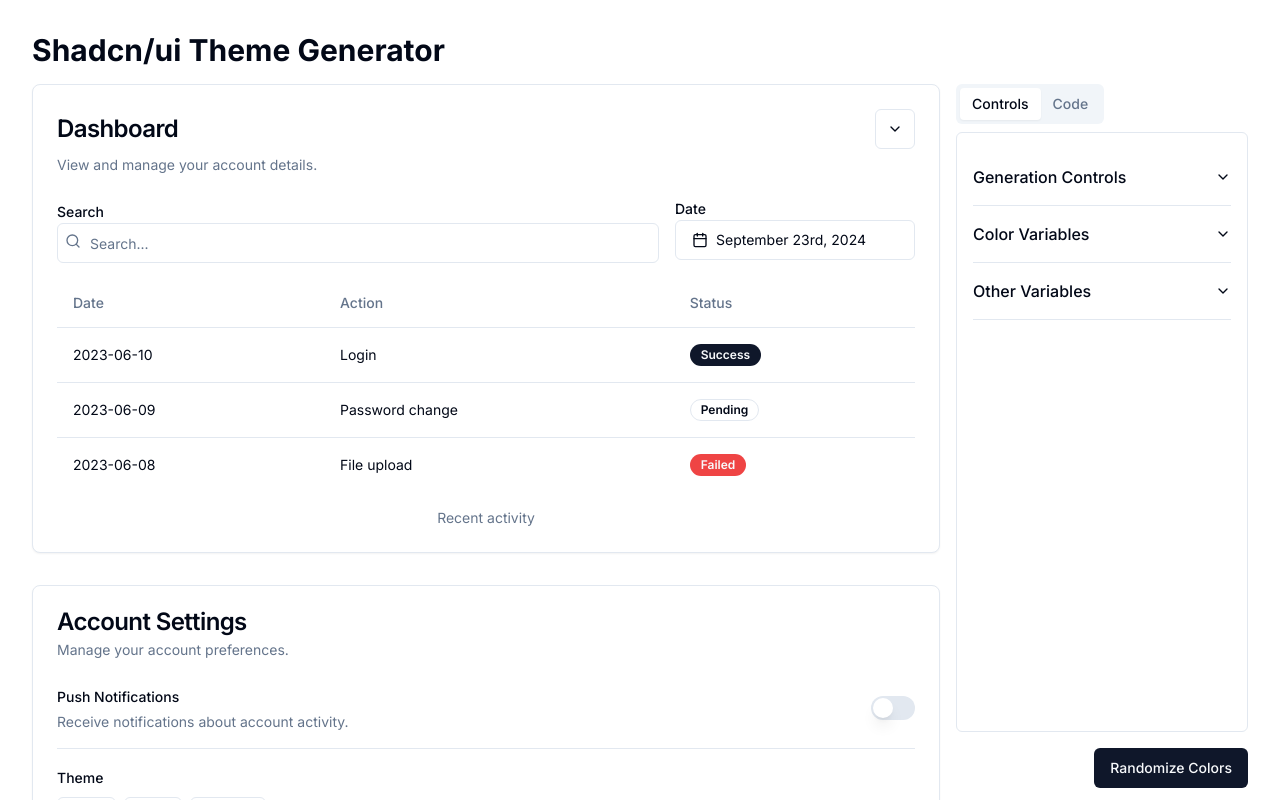
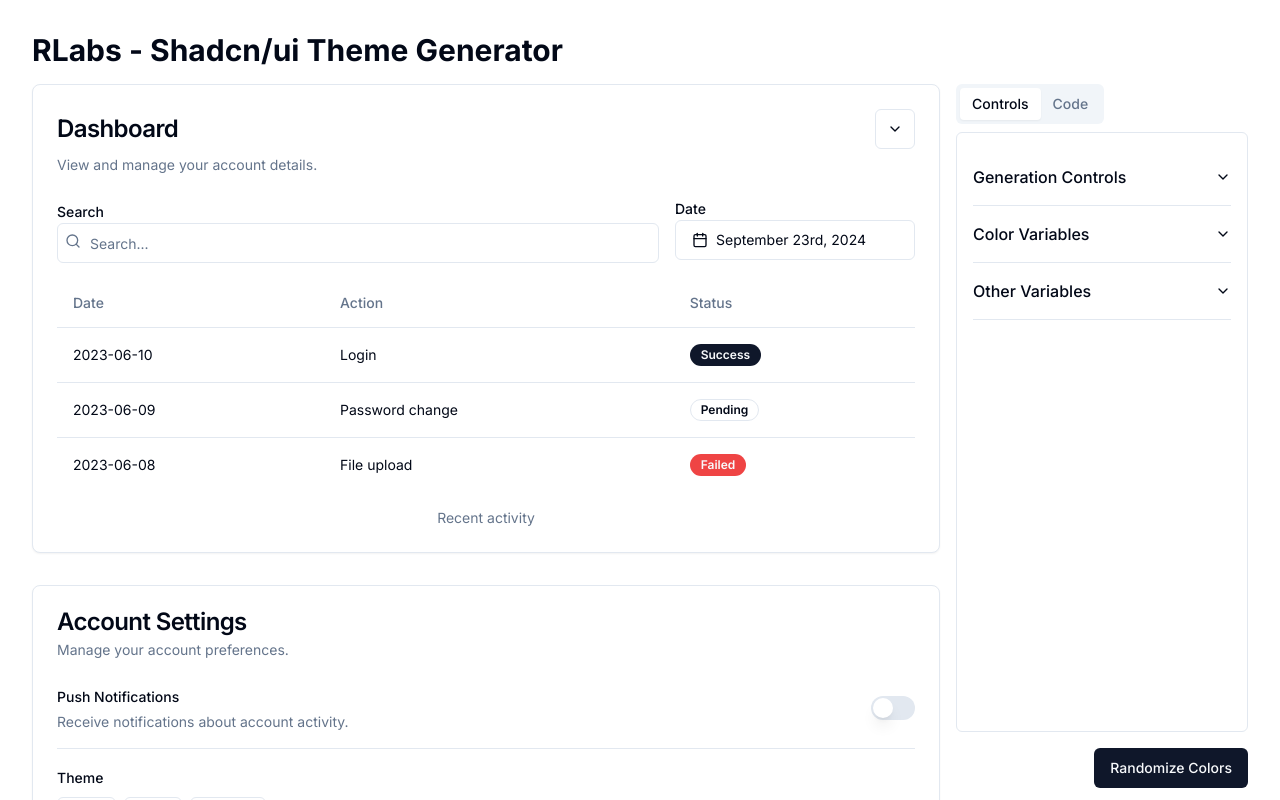
Before and after one commit to brucewedding/shadcn-theme-generator, a Next.js app: page / in a window 1280 px wide. Shown: the top 800 px of the page. Built offline with nearby package versions, Linux system fonts and the light colour scheme.

Commit message:
change page title

```diff
--- a/src/app/page.tsx
+++ b/src/app/page.tsx
@@ -6,7 +6,9 @@ function ThemeGenerator() {
   return (
     <section className="p-4">
       <main className="container mx-auto p-4">
-        <h1 className="text-3xl font-bold mb-4">Shadcn/ui Theme Generator</h1>
+        <h1 className="text-3xl font-bold mb-4">
+          RLabs - Shadcn/ui Theme Generator
+        </h1>
 
         <section className="grid grid-cols-1 md:grid-cols-12 w-full gap-4">
           <div className="md:col-span-9">
```
